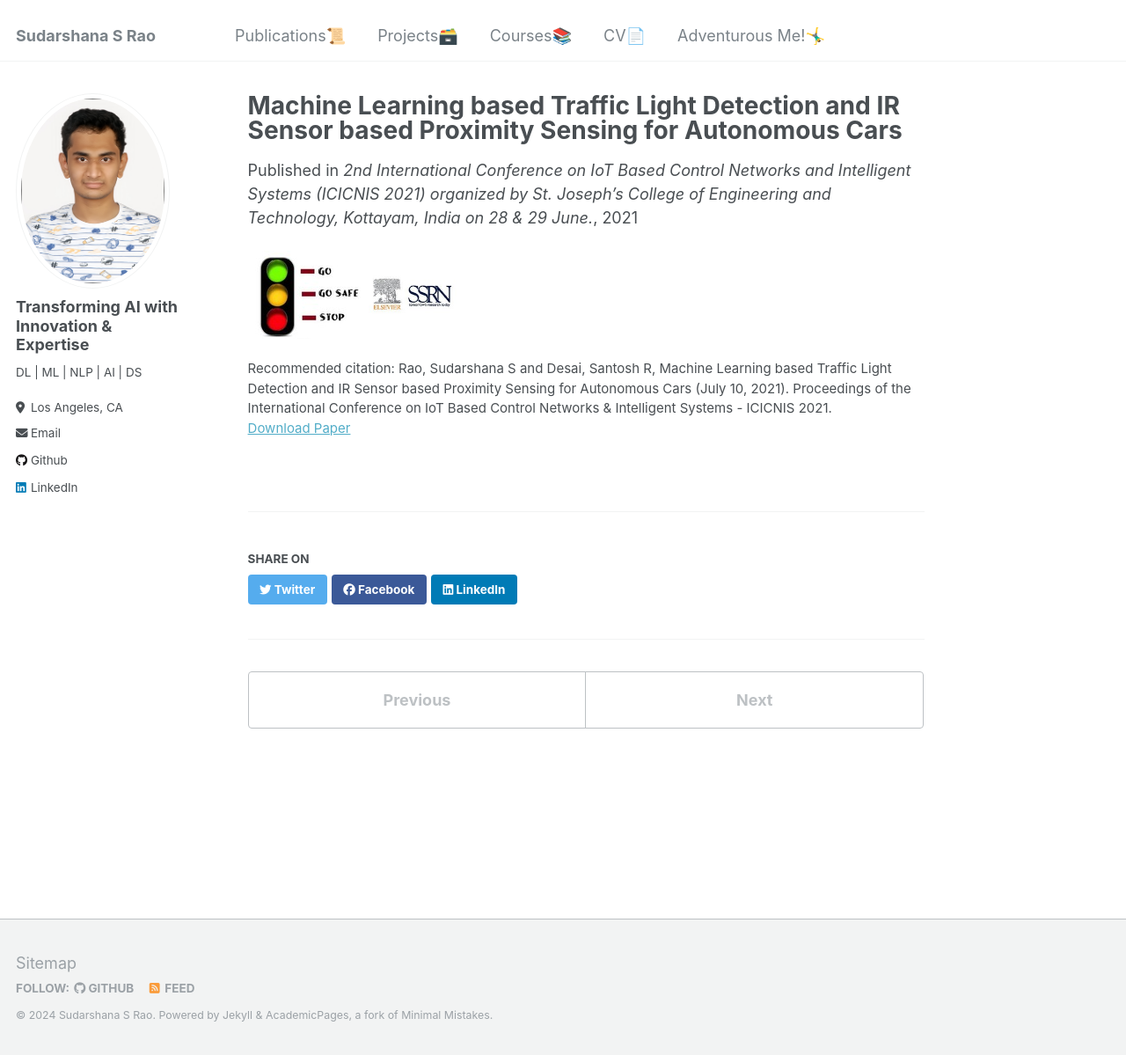
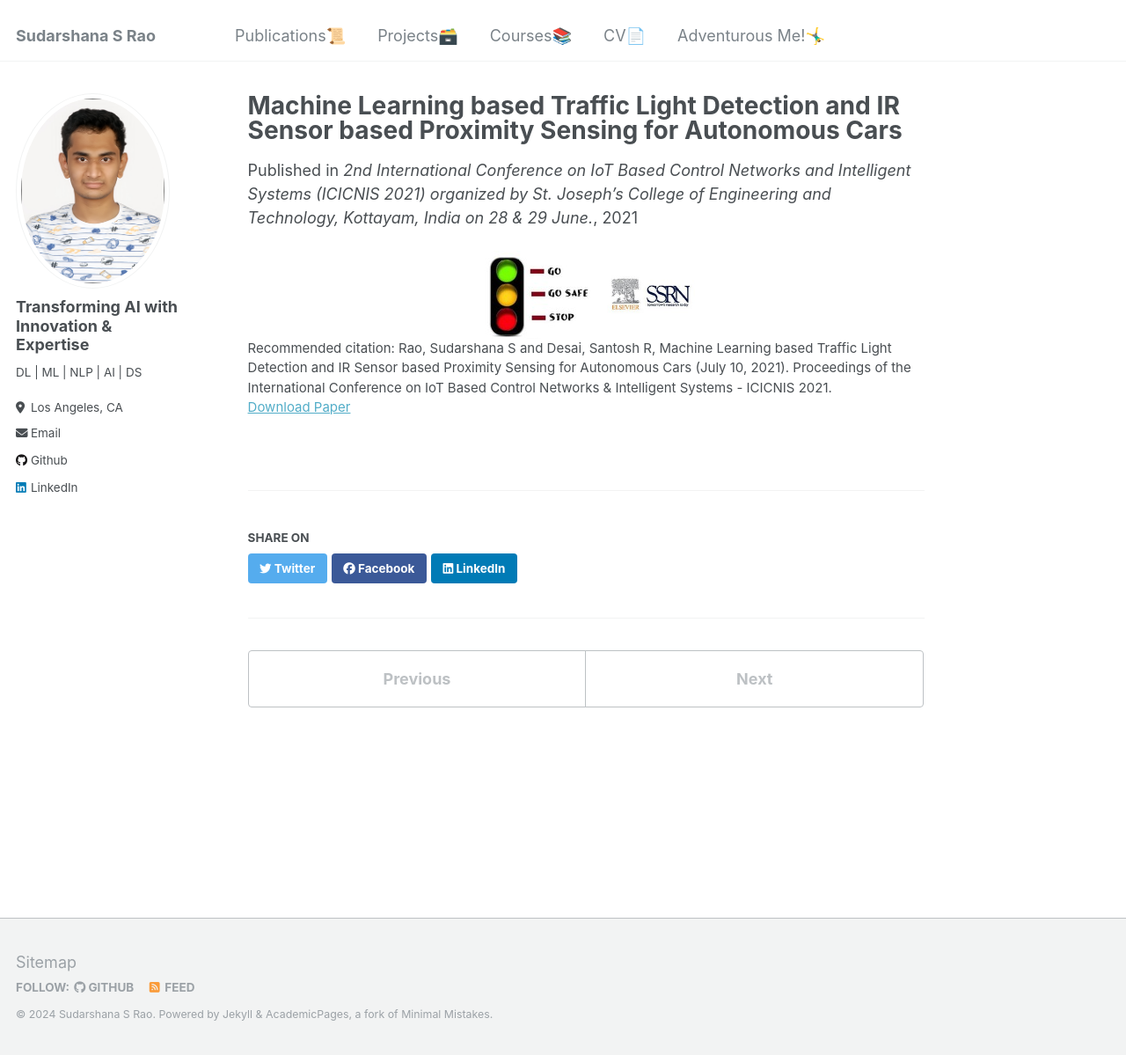
Before and after one commit to SudarshanaSRao/SudarshanaSRao.github.io, a Jekyll site: the page built from _publications/2021-07-14-paper-title-number-1.md, in a window 1280 px wide and 1199 px high. Shown: the whole window at 88% size. Built offline with Jekyll 4.4.1, drawn with Linux system fonts in a browser that asks for light colours.

Commit message:
Update 2021-07-14-paper-title-number-1.md

```diff
--- a/_publications/2021-07-14-paper-title-number-1.md
+++ b/_publications/2021-07-14-paper-title-number-1.md
@@ -9,4 +9,4 @@
 citation: 'Rao, Sudarshana S and Desai, Santosh R, Machine Learning based Traffic Light Detection and IR Sensor based Proximity Sensing for Autonomous Cars (July 10, 2021). Proceedings of the International Conference on IoT Based Control Networks & Intelligent Systems - ICICNIS 2021.'
 ---
 
-<img src="/images/traffic.jpeg" height="100"> <img height="50px" src="/images/download_SSRN.jpg" width="100px">
+<center><img src="/images/traffic.jpeg" height="100"> &nbsp; <img height="50px" src="/images/download_SSRN.jpg" width="100px"></center>
```
